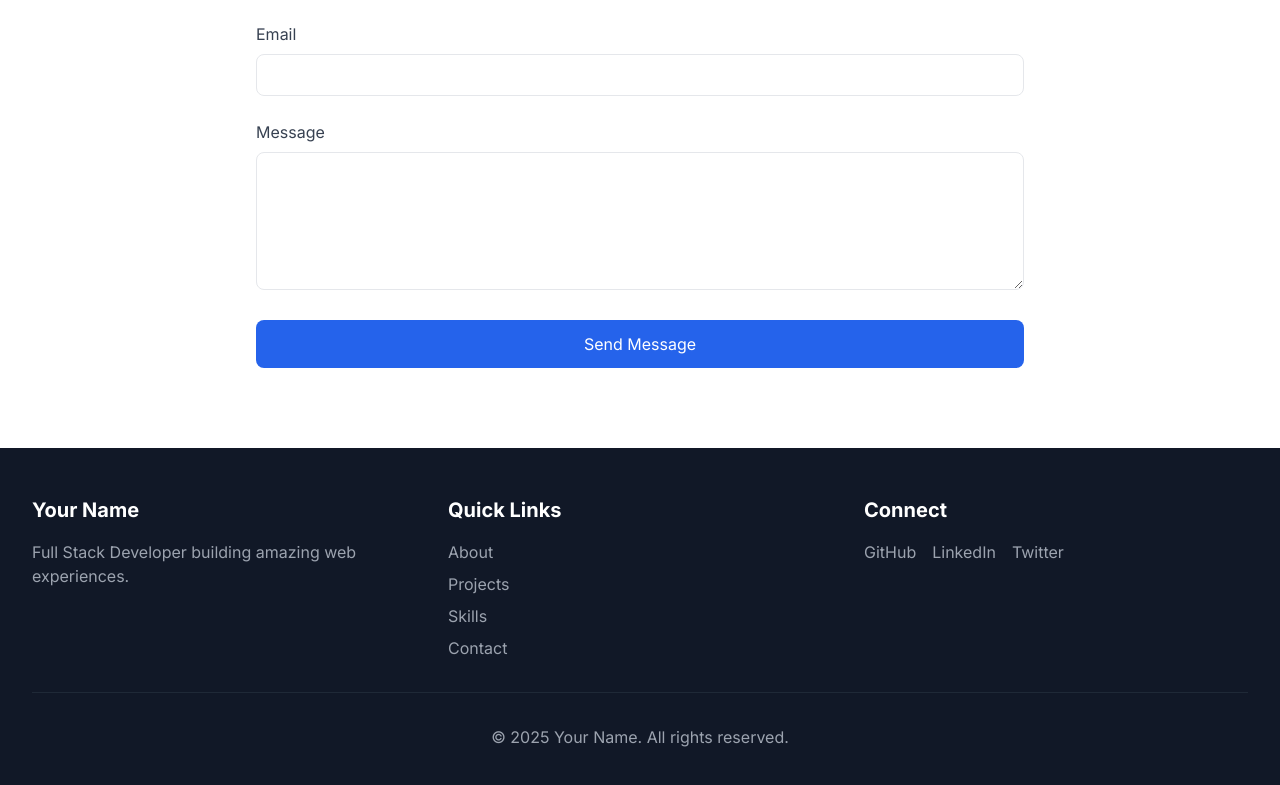
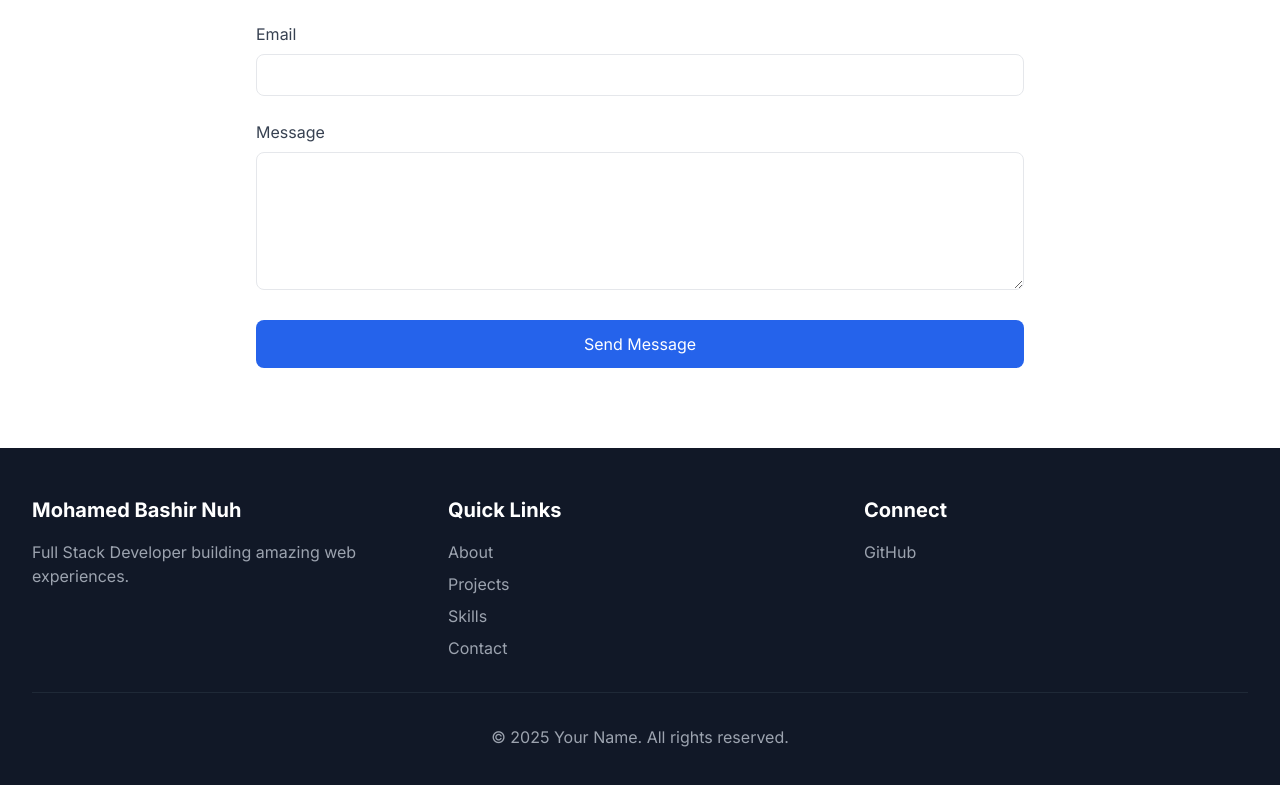
Before and after one commit to mohamedbashirnux/portfolio, a Next.js app: page / in a window 1280 px wide. Shown: the part 4224-5009 px from the top of the page. Built offline with nearby package versions, Linux system fonts and the light colour scheme.

Commit message:
Updated project content and text

```diff
--- a/app/components/Footer.tsx
+++ b/app/components/Footer.tsx
@@ -4,7 +4,7 @@
       <div className="max-w-7xl mx-auto px-4 sm:px-6 lg:px-8">
         <div className="grid grid-cols-1 md:grid-cols-3 gap-8">
           <div>
-            <h3 className="text-xl font-bold mb-4">Your Name</h3>
+            <h3 className="text-xl font-bold mb-4">Mohamed Bashir Nuh</h3>
             <p className="text-gray-400">
               Full Stack Developer building amazing web experiences.
             </p>
@@ -37,15 +37,10 @@
           <div>
             <h3 className="text-xl font-bold mb-4">Connect</h3>
             <div className="flex space-x-4">
-              <a href="https://github.com/yourusername" target="_blank" rel="noopener noreferrer" className="text-gray-400 hover:text-white transition-colors">
+              <a href="https://github.com/mohamedbashirnux/" target="_blank" rel="noopener noreferrer" className="text-gray-400 hover:text-white transition-colors">
                 GitHub
               </a>
-              <a href="https://linkedin.com/in/yourusername" target="_blank" rel="noopener noreferrer" className="text-gray-400 hover:text-white transition-colors">
-                LinkedIn
-              </a>
-              <a href="https://twitter.com/yourusername" target="_blank" rel="noopener noreferrer" className="text-gray-400 hover:text-white transition-colors">
-                Twitter
-              </a>
+
             </div>
           </div>
         </div>
```
